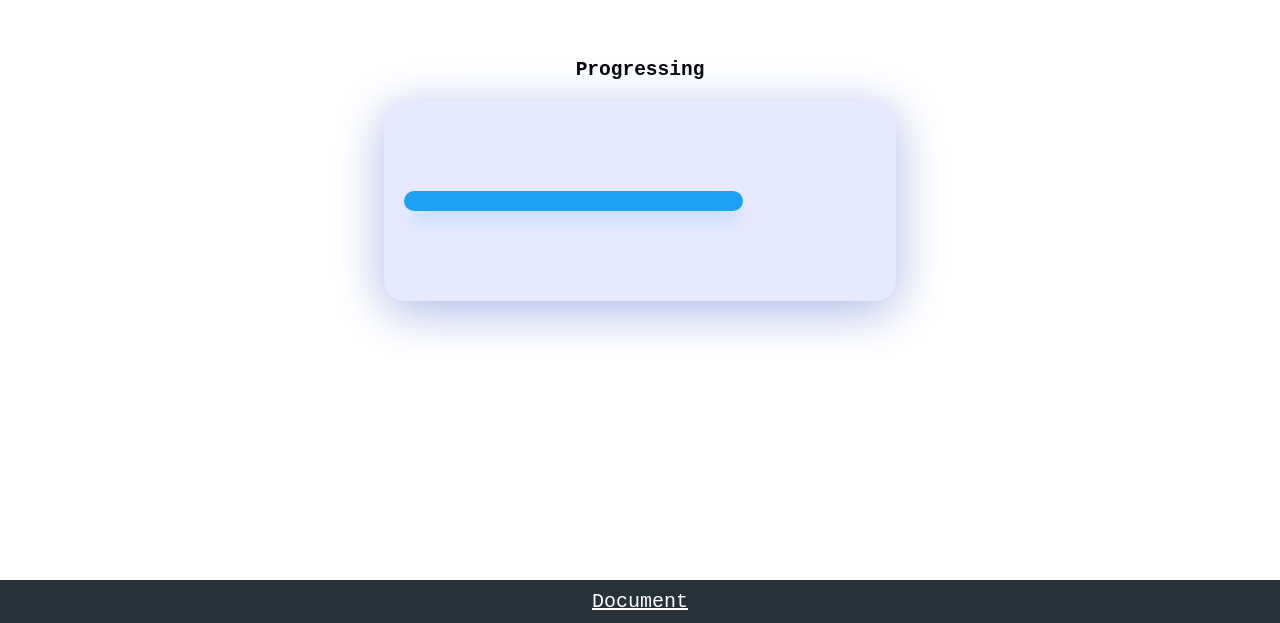
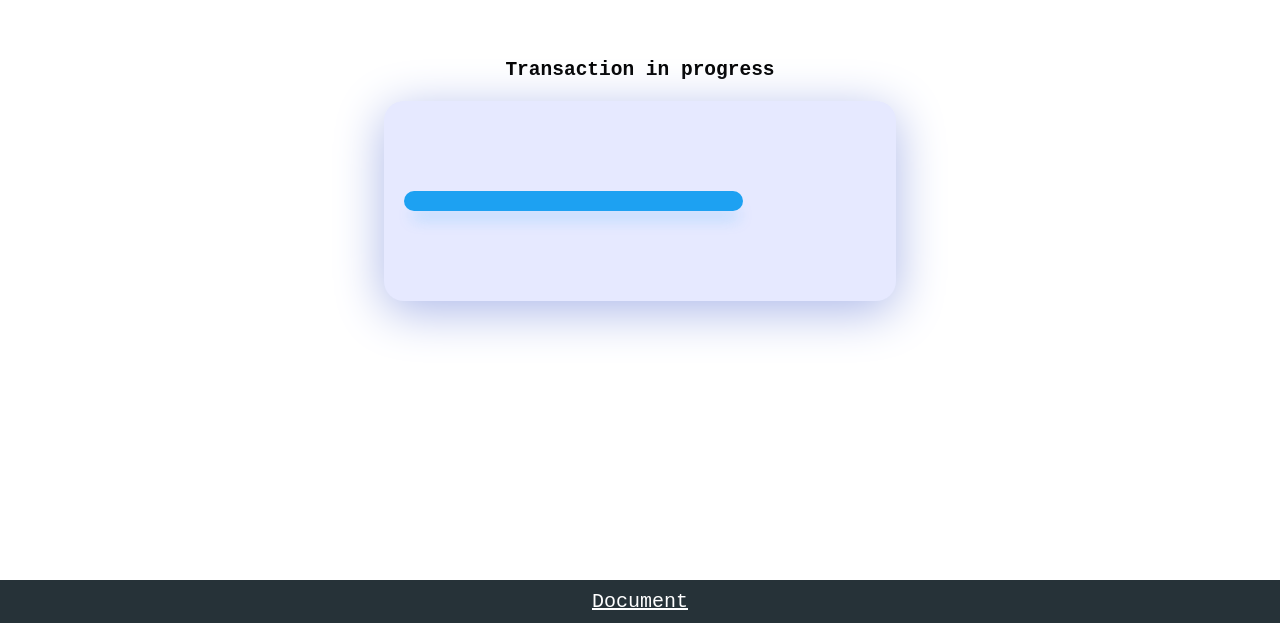
Before and after one commit to Flashfundbeta/progressbars, a plain HTML site: page index.html in a window 1280 px wide. Shown: the part 220-843 px from the top of the page. Drawn offline with Linux system fonts and the light colour scheme.

Commit message:
Update index.html

```diff
--- a/index.html
+++ b/index.html
@@ -10,7 +10,7 @@
 <!-- partial:index.partial.html -->
 <!-- add with javascript -->
 <div class="container">
-  <h2>Progressing</h2>
+  <h2>Transaction in progress</h2>
   <div class="progress"></div>
 </div>
 <!-- read document -->
```
